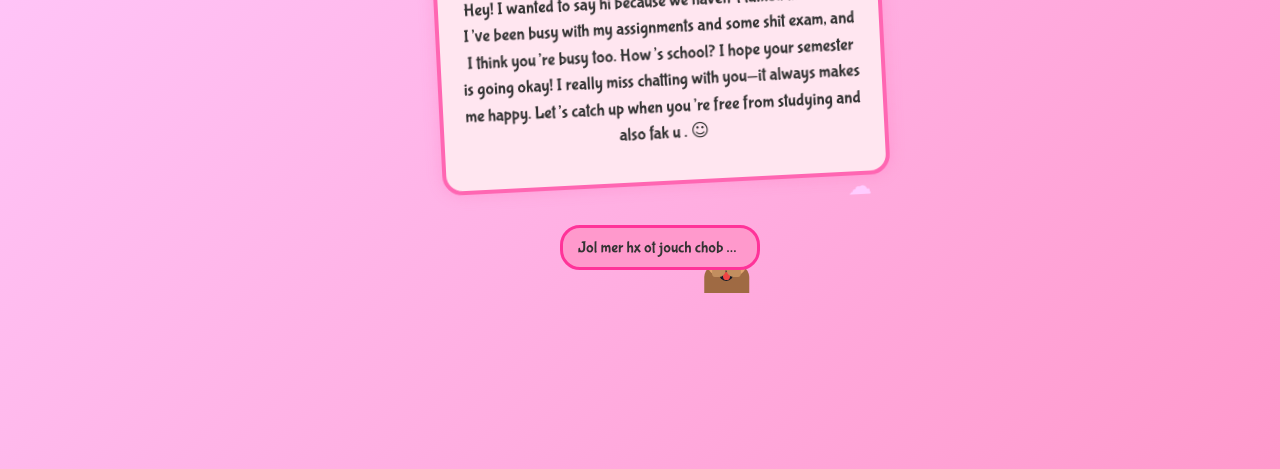
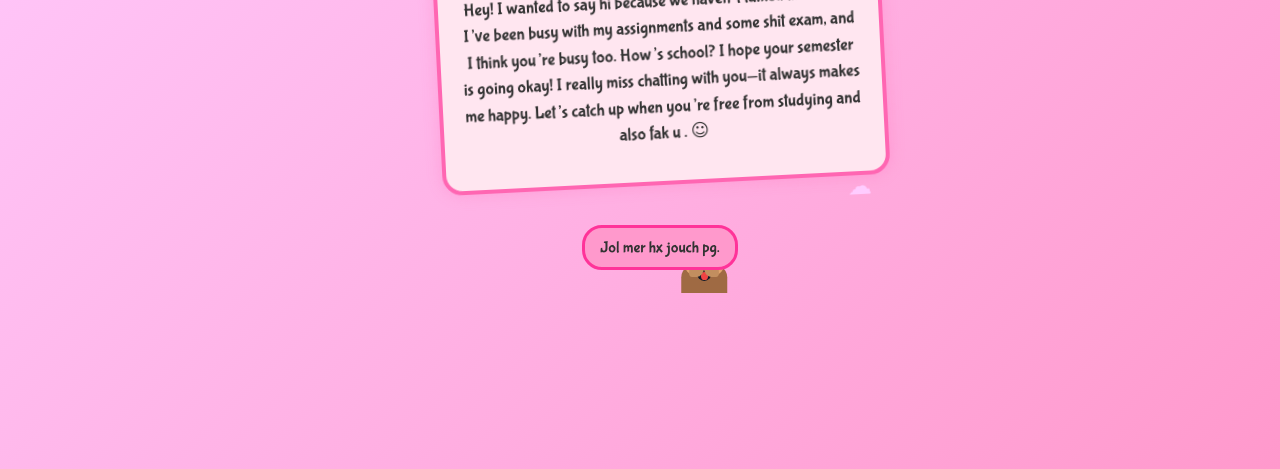
Before and after one commit to Sabat425/my-info, a plain HTML site: page index.html in a window 1280 px wide. Shown: the part 331-800 px from the top of the page. Drawn offline with Linux system fonts and the light colour scheme; no server answers.

Commit message:
Update index.html

```diff
--- a/index.html
+++ b/index.html
@@ -770,7 +770,7 @@
                     <div class="right"></div>
                 </div>
             </div>
-            <button onclick="showPopup()">Jol mer hx ot jouch chob yy ror hx.</button>
+            <button onclick="showPopup()">Jol mer hx jouch pg.</button>
             <div class="paw"></div>
             <div class="paw top"></div>
         </div>
```
